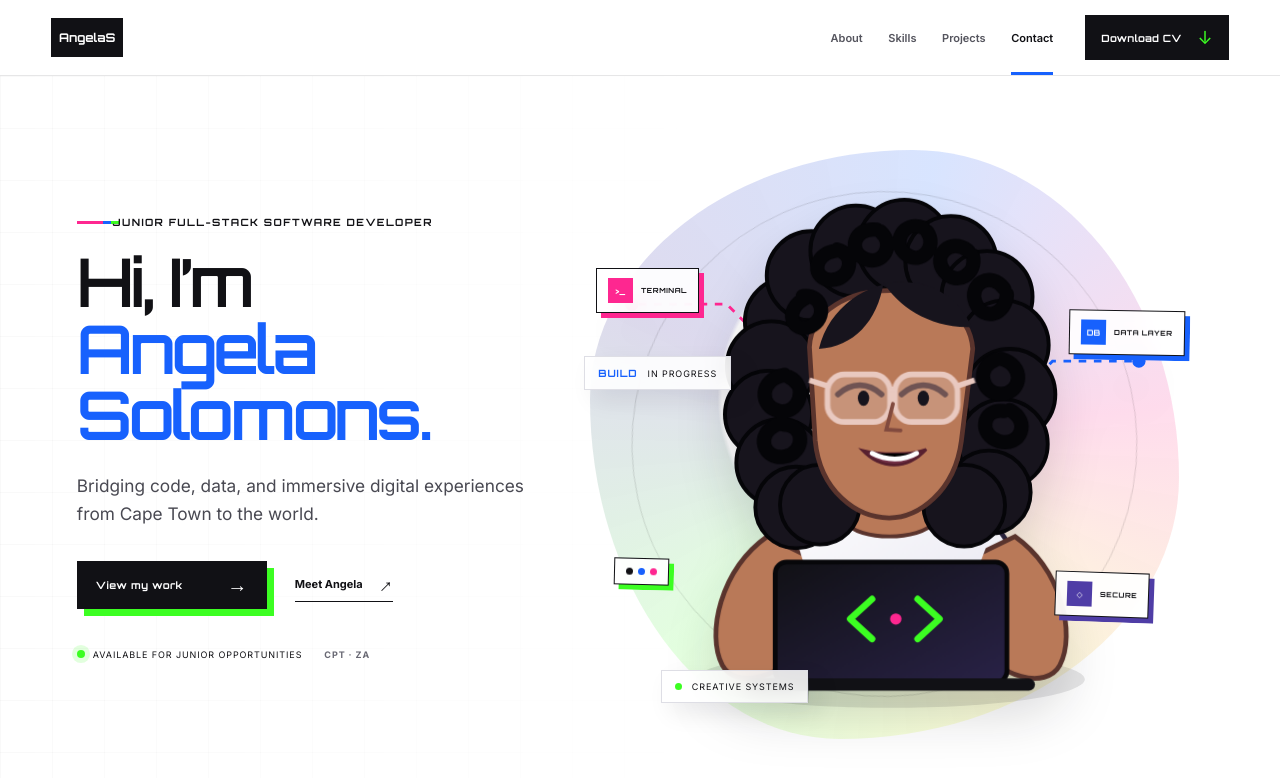
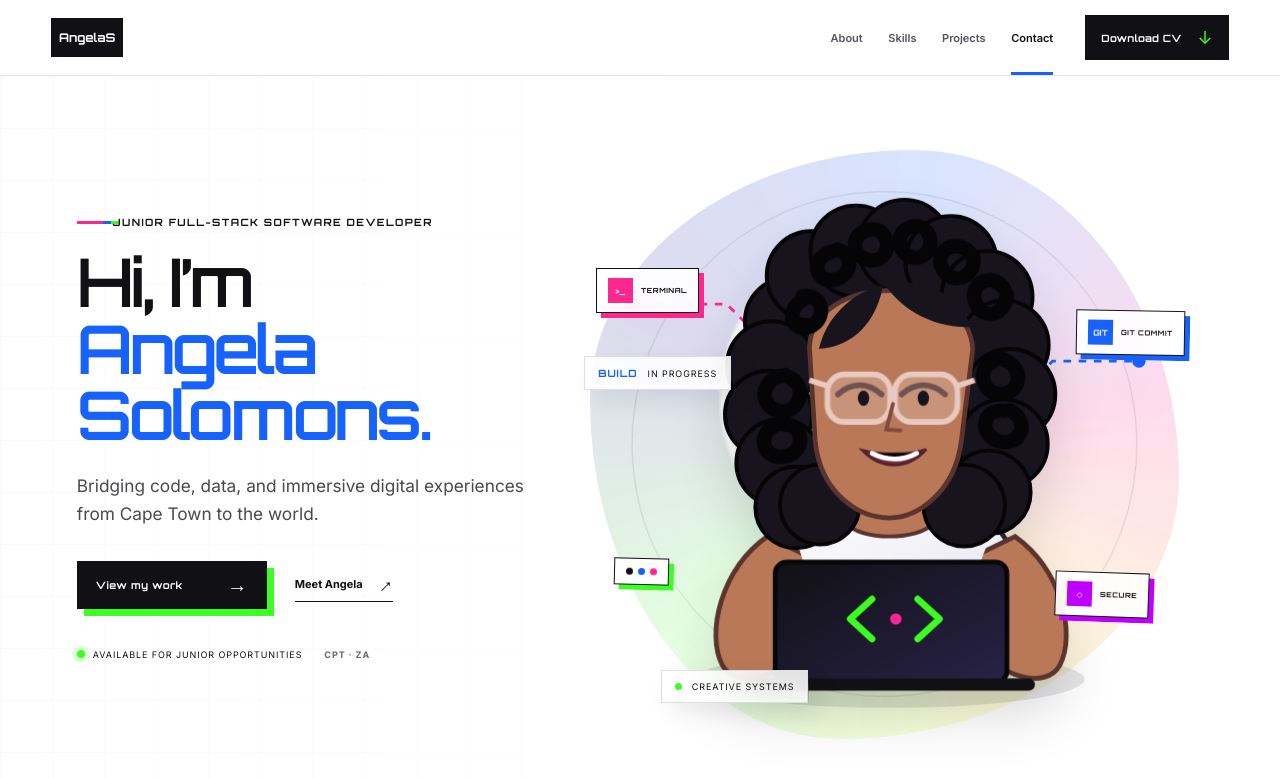
Before and after one commit to AngelaSolomons/Portfolio-Vue.js, a Vue app: page / in a window 1280 px wide. Shown: the top 778 px of the page. Built offline with nearby package versions, Linux system fonts and the light colour scheme.

Commit message:
Fixed project links

```diff
--- a/src/App.vue
+++ b/src/App.vue
@@ -224,15 +224,13 @@ onBeforeUnmount(() => {
             </div>
           </article>
         </div>
-        <!-- <div class="ticker"><span>CURIOUS BY NATURE</span><i></i><span>BUILT TO LEARN</span><i></i><span>READY TO
-            COLLABORATE</span></div> -->
 
       </section>
 
       <!-- PROJECTS -->
       <section id="projects" data-name="Projects" class="panel projects-panel">
         <div class="projects-head">
-          <SectionTitle index="03" eyebrow="Selected work" title="Projects with a point of view." />
+          <SectionTitle index="03" eyebrow="Selected work" title="Projects" />
         </div>
         <div class="project-grid">
           <button v-for="(item, index) in projects" :key="item.title" :class="`project-card ${item.accent}`"
--- a/src/components/CurlyPortrait.vue
+++ b/src/components/CurlyPortrait.vue
@@ -11,7 +11,7 @@ const isHero = props.variant === 'hero'
     :aria-label="`Stylised animated portrait of Angela ${isHero ? 'coding' : 'holding a tablet'}`"
   >
     <div class="tech-float float-terminal"><b>&gt;_</b><span>terminal</span></div>
-    <div class="tech-float float-data"><b>DB</b><span>data layer</span></div>
+    <div class="tech-float float-data"><b>GIT</b><span>git commit</span></div>
     <div class="tech-float float-secure"><b>◇</b><span>secure</span></div>
     <div class="tech-float float-nodes"><i></i><i></i><i></i></div>
 
--- a/src/data.js
+++ b/src/data.js
@@ -16,8 +16,8 @@ export const projects = [
     tags: ["Vue 3", "Flask", "Three.js"],
     accent: "pink",
     code: "LN",
-    live: "https://lnkd.in/dbQggjs9",
-    github: "https://lnkd.in/d3theYea",
+    live: "https://lightning-news.netlify.app/",
+    github: "https://github.com/Maiesha7-7Moohan/Team-Charlie",
     problem:
       "News content can be scattered across different sources, making it difficult to collect, organise, and explore in one place.",
     solution:
@@ -52,10 +52,10 @@ export const projects = [
   code: "TL",
 
   github:
-    "https://lnkd.in/dHjqYgyD",
+    "https://github.com/nikitamullerr/HTML_CSS_JavaScript_Showcase.git",
 
   live:
-    "https://lnkd.in/dh73ySPE",
+    "https://nikitamullerr.github.io/HTML_CSS_JavaScript_Showcase/",
 
   problem:
     "Students often struggle to find tutors who are affordable, trustworthy, and suited to their course and individual learning preferences.",
--- a/src/style.css
+++ b/src/style.css
@@ -33,7 +33,7 @@ h3 {
   --lime: #3cfe22;
   --pink: #fe2790;
   --blue: #1761fd;
-  --purple: #4f3da6;
+  --purple: #BF00FF;
   --orange: #fa901b;
   --yellow: #f4f43a;
   --nav-height: 76px;
```
